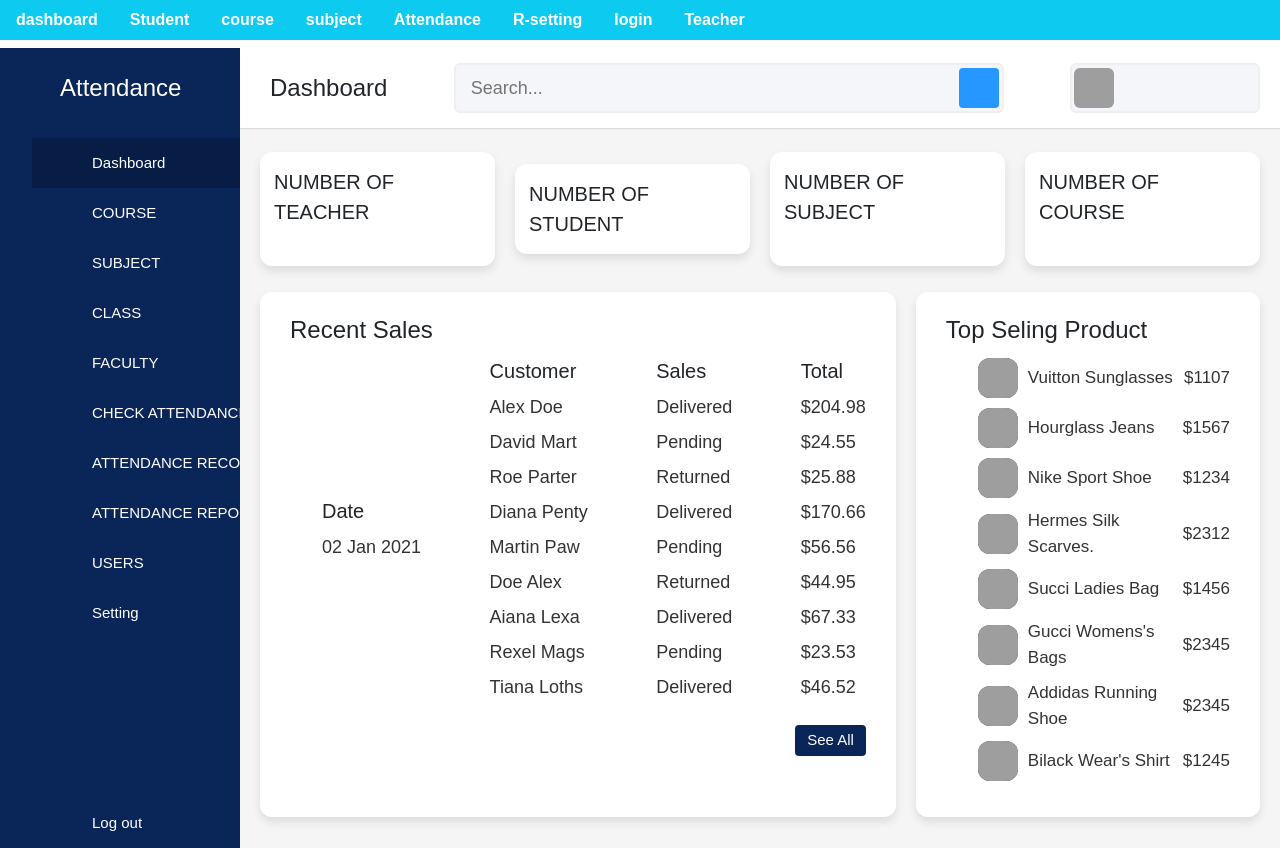
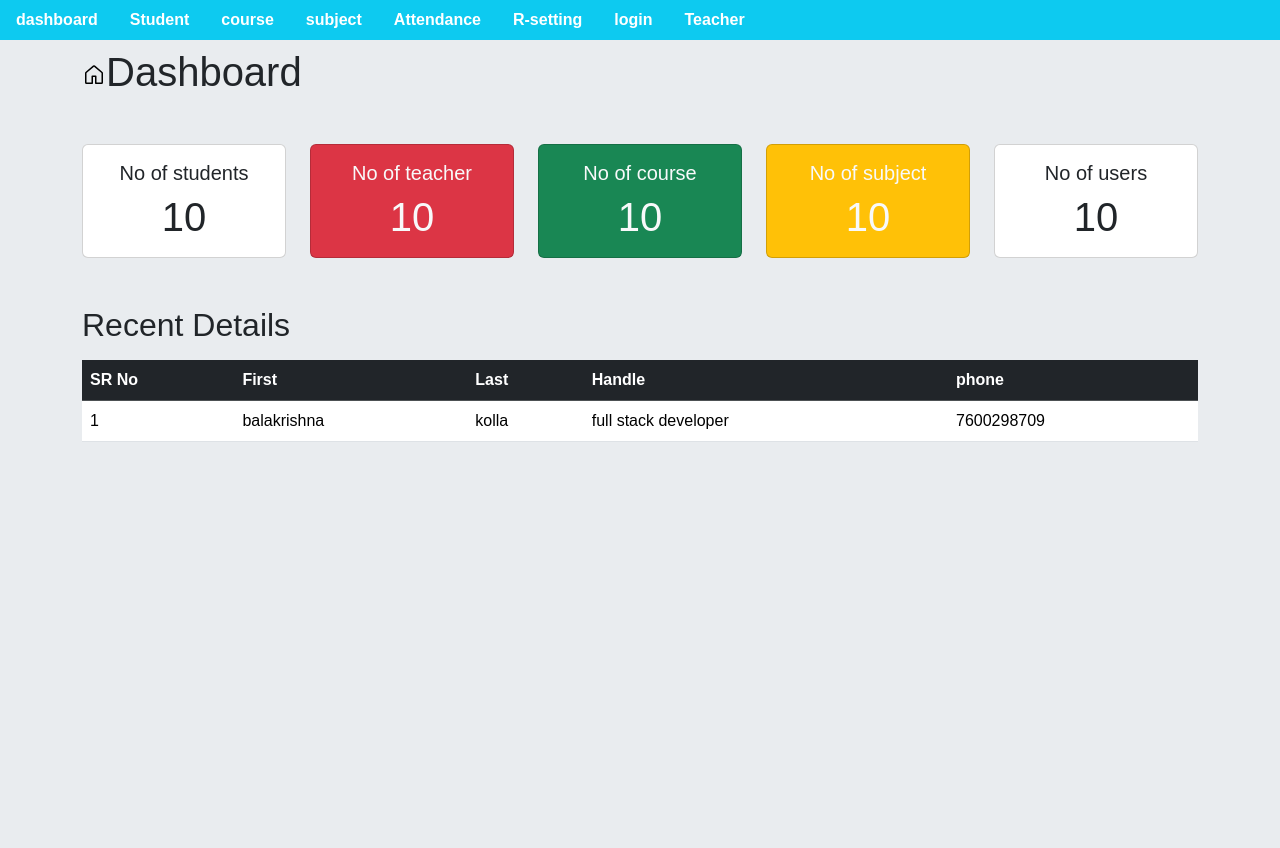
Before and after one commit to VishuRs/attend_project, a PHP site: page /dashboard.php in a window 1280 px wide. After the commit the page ends 441 px from the top, so only its background shows below. Run offline with PHP 8.4, Linux system fonts and the light colour scheme; grey boxes are pictures that could not be loaded.

Commit message:
changes on dashboard

```diff
--- a/admin/dashboard.php
+++ b/admin/dashboard.php
@@ -1,282 +1,91 @@
 <!DOCTYPE html>
+<!-- Coding By CodingNepal - codingnepalweb.com -->
 <html lang="en">
 <head>
     <meta charset="UTF-8">
+    <meta http-equiv="X-UA-Compatible" content="IE=edge">
     <meta name="viewport" content="width=device-width, initial-scale=1.0">
-    <title>dashboard - Attendance </title>
     <!-- bootsrap css link  -->
     <link href="https://cdn.jsdelivr.net/npm/bootstrap@5.3.2/dist/css/bootstrap.min.css" rel="stylesheet" integrity="sha384-T3c6CoIi6uLrA9TneNEoa7RxnatzjcDSCmG1MXxSR1GAsXEV/Dwwykc2MPK8M2HN" crossorigin="anonymous">
-      <link rel="stylesheet" href="./css/admin-dash.css">
+    <link rel="stylesheet" href="/css/admin-dash.css">
+    <title>Admin Dashboard Panel</title>
+    <style>
+
+    </style>
 </head>
-<body>
-     <!-- header -->
-     <?php include 'component/header.php'; ?>
-
-
-      <!-- dashboard view -->
-
-<div class="header mt-5 ">
-    <h1></h1>
+<body class="bg-body-secondary">
+  <?php include 'component/header.php' ?>
+  <div class="container mt-5" >
+    <h1 class="my-5"> <svg  class="h-50" xmlns="http://www.w3.org/2000/svg" viewBox="0 0 24 24" width="24" height="24"><path d="M11.03 2.59a1.501 1.501 0 0 1 1.94 0l7.5 6.363a1.5 1.5 0 0 1 .53 1.144V19.5a1.5 1.5 0 0 1-1.5 1.5h-5.75a.75.75 0 0 1-.75-.75V14h-2v6.25a.75.75 0 0 1-.75.75H4.5A1.5 1.5 0 0 1 3 19.5v-9.403c0-.44.194-.859.53-1.144ZM12 3.734l-7.5 6.363V19.5h5v-6.25a.75.75 0 0 1 .75-.75h3.5a.75.75 0 0 1 .75.75v6.25h5v-9.403Z"></path></svg>Dashboard</h1>
+  <div class="row row-cols-1 row-cols-md-5 g-4">
+  <div class="col">
+    <div class="card h-40">
+      <div class="card-body">
+        <h5 class="card-title text-center">No of students</h5>
+        <h4 class="card-text fs-1 text-center">10</h4>
       </div>
-
-<div class="sidebar">
-    <div class="logo-details">
-      <i class='bx bxl-c-plus-plus'></i>
-      <span class="logo_name">Attendance</span>
     </div>
-      <ul class="nav-links">
-        <li>
-          <a href="#" class="active">
-            <i class='bx bx-grid-alt' ></i>
-            <span class="links_name">Dashboard</span>
-          </a>
-        </li>
-        <li>
-          <a href="#">
-            <i class='bx bx-box' ></i>
-            <span class="links_name">COURSE</span>
-          </a>
-        </li>
-        <li>
-          <a href="#">
-            <i class='bx bx-list-ul' ></i>
-            <span class="links_name">SUBJECT</span>
-          </a>
-        </li>
-        <li>
-          <a href="#">
-            <i class='bx bx-pie-chart-alt-2' ></i>
-            <span class="links_name">CLASS</span>
-          </a>
-        </li>
-        <li>
-          <a href="#">
-            <i class='bx bx-coin-stack' ></i>
-            <span class="links_name">FACULTY</span>
-          </a>
-        </li>
-        <li>
-          <a href="#">
-            <i class='bx bx-book-alt' ></i>
-            <span class="links_name">CHECK ATTENDANCE</span>
-          </a>
-        </li>
-        <li>
-          <a href="#">
-            <i class='bx bx-user' ></i>
-            <span class="links_name">ATTENDANCE RECORD</span>
-          </a>
-        </li>
-        <li>
-          <a href="#">
-            <i class='bx bx-message' ></i>
-            <span class="links_name">ATTENDANCE REPORTS</span>
-          </a>
-        </li>
-        <li>
-          <a href="#">
-            <i class='bx bx-heart' ></i>
-            <span class="links_name">USERS</span>
-          </a>
-        </li>
-        <li>
-          <a href="#">
-            <i class='bx bx-cog' ></i>
-            <span class="links_name">Setting</span>
-          </a>
-        </li>
-        <li class="log_out">
-          <a href="#">
-            <i class='bx bx-log-out'></i>
-            <span class="links_name">Log out</span>
-          </a>
-        </li>
-      </ul>
   </div>
-  <section class="home-section">
-    <nav>
-      <div class="sidebar-button">
-        <i class='bx bx-menu sidebarBtn'></i>
-        <span class="dashboard">Dashboard</span>
+  <div class="col">
+    <div class="card bg-danger text-light  h-40">
+      <div class="card-body">
+        <h5 class="card-title text-center">No of teacher</h5>
+        <h4 class="card-text fs-1 text-center">10</h4>
       </div>
-      <div class="search-box">
-        <input type="text" placeholder="Search...">
-        <i class='bx bx-search' ></i>
     </div>
-      <div class="profile-details">
-        <img src="images/profile.jpg" alt="">
-        <span class="admin_name"></span>
-
   </div>
-    </nav>
-    <div class="home-content">
-    <div class="overview-boxes">
-        <div class="box">
-          <div class="right-side">
-            <div class="box-topic">NUMBER OF  TEACHER</div>
-            <div class="number"></div>
-            <div class="indicator">
+  <div class="col">
+    <div class="card bg-success text-light h-40">
+      <div class="card-body">
+        <h5 class="card-title text-center">No of course</h5>
+        <h4 class="card-text fs-1 text-center">10</h4>
+      </div>
+    </div>
+  </div>
+  <div class="col">
+    <div class="card bg-warning text-light h-40">
+      <div class="card-body">
+        <h5 class="card-title text-center">No of subject</h5>
+        <h4 class="card-text fs-1 text-center">10</h4>
+      </div>
+    </div>
+  </div>
+  <div class="col">
+    <div class="card h-40">
+      <div class="card-body">
+        <h5 class="card-title text-center">No of users</h5>
+        <h4 class="card-text fs-1 text-center">10</h4>
+      </div>
+    </div>
+  </div>
 </div>
   </div>
 
+  <div class="container mt-5 ">
+        <div class=" mb-3">
+            <h2>Recent Details</h2>
         </div>
-        <div class="box">
-          <div class="right-side">
-            <div class="box-topic">NUMBER OF STUDENT</div>
-
-            <div class="indicator">
-
-
+        <table class="table table-hover border-1">
+            <thead class="table-dark ">
+                <tr>
+                  <th scope="col">SR No</th>
+                  <th scope="col">First</th>
+                  <th scope="col">Last</th>
+                  <th scope="col">Handle</th>
+                  <th scope="col">phone</th>
+                </tr>
+              </thead>
+              <tbody>
+                <tr>
+                  <td>1</td>
+                  <td>balakrishna</td>
+                  <td>kolla</td>
+                  <td>full stack developer</td>
+                  <td>7600298709</td>
+                </tr>
+              </tbody>
+          </table>
       </div>
-          </div>
-
-        </div>
-        <div class="box">
-          <div class="right-side">
-            <div class="box-topic">NUMBER OF SUBJECT</div>
-            <div class="number"></div>
-            <div class="indicator">
-
-
-            </div>
-          </div>
-
-        </div>
-        <div class="box">
-          <div class="right-side">
-            <div class="box-topic">NUMBER OF COURSE </div>
-            <div class="number"></div>
-            <div class="indicator">
-
-            </div>
-          </div>
-
-        </div>
-      </div>
-      <div class="sales-boxes">
-        <div class="recent-sales box">
-          <div class="title">Recent Sales</div>
-          <div class="sales-details">
-            <ul class="details">
-              <li class="topic">Date</li>
-              <li><a href="#">02 Jan 2021</a></li>
-
-            </ul>
-            <ul class="details">
-            <li class="topic">Customer</li>
-            <li><a href="#">Alex Doe</a></li>
-            <li><a href="#">David Mart</a></li>
-            <li><a href="#">Roe Parter</a></li>
-            <li><a href="#">Diana Penty</a></li>
-            <li><a href="#">Martin Paw</a></li>
-            <li><a href="#">Doe Alex</a></li>
-            <li><a href="#">Aiana Lexa</a></li>
-            <li><a href="#">Rexel Mags</a></li>
-             <li><a href="#">Tiana Loths</a></li>
-          </ul>
-          <ul class="details">
-            <li class="topic">Sales</li>
-            <li><a href="#">Delivered</a></li>
-            <li><a href="#">Pending</a></li>
-            <li><a href="#">Returned</a></li>
-            <li><a href="#">Delivered</a></li>
-            <li><a href="#">Pending</a></li>
-            <li><a href="#">Returned</a></li>
-            <li><a href="#">Delivered</a></li>
-             <li><a href="#">Pending</a></li>
-            <li><a href="#">Delivered</a></li>
-          </ul>
-          <ul class="details">
-            <li class="topic">Total</li>
-            <li><a href="#">$204.98</a></li>
-            <li><a href="#">$24.55</a></li>
-            <li><a href="#">$25.88</a></li>
-            <li><a href="#">$170.66</a></li>
-            <li><a href="#">$56.56</a></li>
-            <li><a href="#">$44.95</a></li>
-            <li><a href="#">$67.33</a></li>
-             <li><a href="#">$23.53</a></li>
-             <li><a href="#">$46.52</a></li>
-          </ul>
-          </div>
-          <div class="button">
-            <a href="#">See All</a>
-          </div>
-        </div>
-        <div class="top-sales box">
-          <div class="title">Top Seling Product</div>
-          <ul class="top-sales-details">
-            <li>
-            <a href="#">
-              <img src="images/sunglasses.jpg" alt="">
-              <span class="product">Vuitton Sunglasses</span>
-            </a>
-            <span class="price">$1107</span>
-          </li>
-          <li>
-            <a href="#">
-               <img src="images/jeans.jpg" alt="">
-              <span class="product">Hourglass Jeans </span>
-            </a>
-            <span class="price">$1567</span>
-          </li>
-          <li>
-            <a href="#">
-             <img src="images/nike.jpg" alt="">
-              <span class="product">Nike Sport Shoe</span>
-            </a>
-            <span class="price">$1234</span>
-          </li>
-          <li>
-            <a href="#">
-              <img src="images/scarves.jpg" alt="">
-              <span class="product">Hermes Silk Scarves.</span>
-            </a>
-            <span class="price">$2312</span>
-          </li>
-          <li>
-            <a href="#">
-              <img src="images/blueBag.jpg" alt="">
-              <span class="product">Succi Ladies Bag</span>
-            </a>
-            <span class="price">$1456</span>
-          </li>
-          <li>
-            <a href="#">
-              <img src="images/bag.jpg" alt="">
-              <span class="product">Gucci Womens's Bags</span>
-            </a>
-            <span class="price">$2345</span>
-          <li>
-            <a href="#">
-              <img src="images/addidas.jpg" alt="">
-              <span class="product">Addidas Running Shoe</span>
-            </a>
-            <span class="price">$2345</span>
-          </li>
-<li>
-            <a href="#">
-             <img src="images/shirt.jpg" alt="">
-              <span class="product">Bilack Wear's Shirt</span>
-            </a>
-            <span class="price">$1245</span>
-          </li>
-          </ul>
-        </div>
-      </div>
-    </div>
-  </section>
-  <script>
-   let sidebar = document.querySelector(".sidebar");
-let sidebarBtn = document.querySelector(".sidebarBtn");
-sidebarBtn.onclick = function() {
-  sidebar.classList.toggle("active");
-  if(sidebar.classList.contains("active")){
-  sidebarBtn.classList.replace("bx-menu" ,"bx-menu-alt-right");
-}else
-  sidebarBtn.classList.replace("bx-menu-alt-right", "bx-menu");
-}
- </script>
-
+    <script src="js/dashboard.js"></script>
 </body>
 </html>
```
Lines whose indentation alone changed are shown as unchanged.
